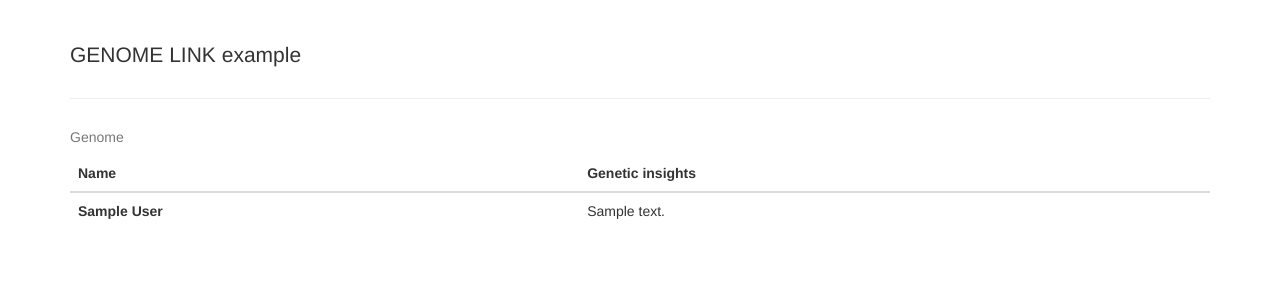
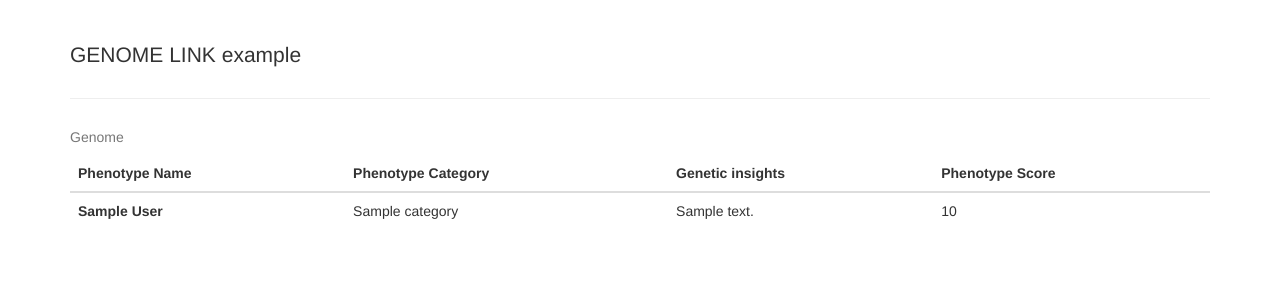
Before and after one commit to ttthao/TasteBuds, a Flask app: template templates/index.html in a window 1280 px wide. Shown: the top 300 px of the page. Run offline with Flask 2, Linux system fonts and the light colour scheme; the template is opened without the code that fills it: most values are stand-ins (such as "Sample title", 1, 10 or a date in 2020); some libraries are stand-ins or nearby versions.

Commit message:
Added more data columns to index.html

```diff
--- a/templates/index.html
+++ b/templates/index.html
@@ -16,15 +16,19 @@
         <caption>Genome</caption>
         <thead>
           <tr>
-            <th>Name</th>
+            <th>Phenotype Name</th>
+            <th>Phenotype Category</th>
             <th>Genetic insights</th>
+            <th>Phenotype Score</th>
           </tr>
         </thead>
         <tbody>
           {% for report in reports %}
           <tr>
             <th scope="row">{{ report.phenotype.display_name }}</th>
+            <td>{{ report.phenotype.category }}</td>
             <td>{{ report.summary.text }}</td>
+            <td>{{ report.summary.score }}</td>
           </tr>
           {% endfor %}
         </tbody>
```
